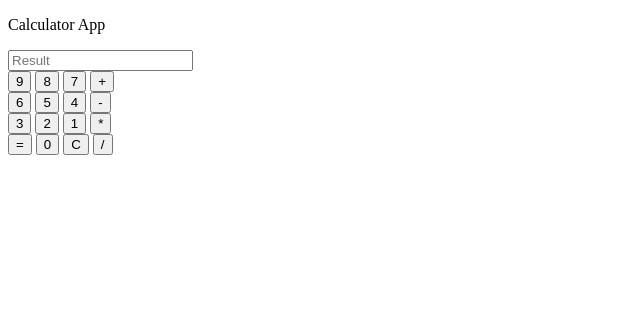
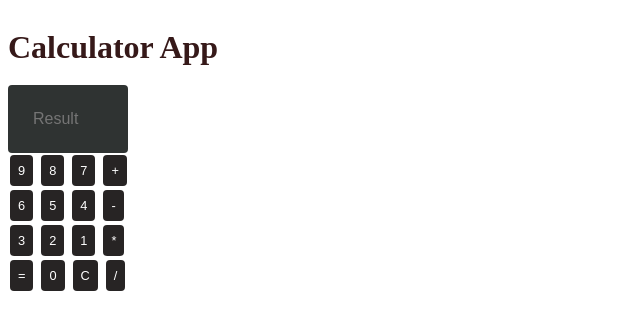
Before and after one commit to MulukenMekuriya/Vanila-javaScript-Calculator, a plain HTML site: page index.html in a window 1280 px wide. Shown: the whole page, without its empty margins (0-640 px from the left). Drawn offline with Linux system fonts and the light colour scheme.

Commit message:
Small CSS changes

```diff
--- a/index.html
+++ b/index.html
@@ -3,11 +3,11 @@
   <head>
     <meta charset="utf-8" />
     <meta name="viewport" content="width=device-width" />
-    <title>replit</title>
-    <link href="styles.css" rel="stylesheet" type="text/css" />
+    <title>JavaScript Calculator App</title>
+    <link href="syles.css" rel="stylesheet" type="text/css" />
   </head>
   <body>
-    <p>Calculator App</p>
+    <h1>Calculator App</h1>
     <div class="container">
       <input type="form" id="result" placeholder="Result" />
 
--- a/syles.css
+++ b/syles.css
@@ -1,3 +1,6 @@
+body{
+ align-content: center;
+}
 input {
     padding: 25px;
     color: rgb(255, 255, 255);
@@ -9,3 +12,24 @@ input {
     outline: none;
     border-radius: 4px;
   }
+  h1 {
+    text-align: left;
+    margin-bottom: 1.5%;
+    color: rgb(54, 25, 25);
+  }
+  .container {
+    width: 300px;
+  }
+  button {
+    border: none;
+    background-color: rgb(39, 36, 36);
+    padding: 8px;
+    color: white;
+    margin: 2px;
+    cursor: pointer;
+    outline: none;
+    border-radius: 4px;
+    font-size: 0.8em;
+    font-weight: 200;
+
+  }
```
